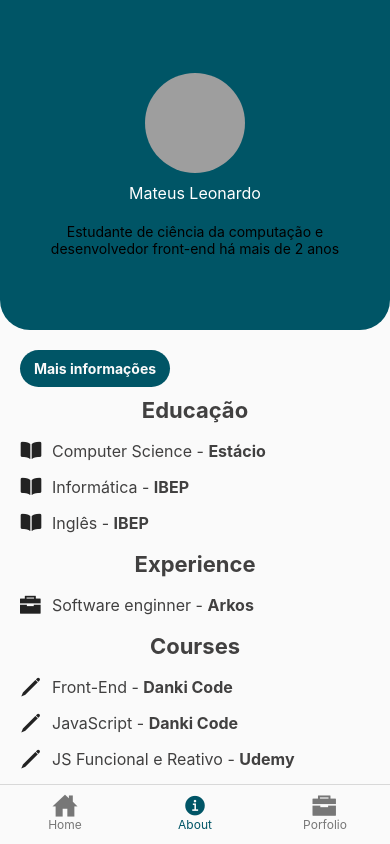
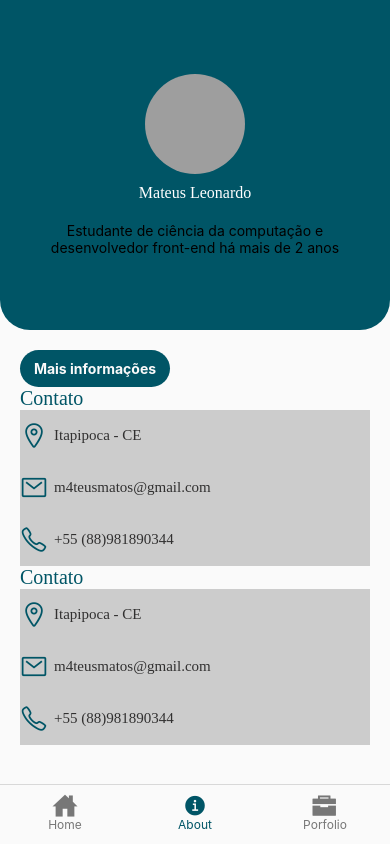
Before and after one commit to mateusmatosleonardo/portifolio-mobile, a React Native app: screen /About in a window 390 px wide. Built offline with nearby package versions, Linux system fonts and the light colour scheme; grey boxes are pictures that could not be loaded.

Commit message:
adding fonts

```diff
--- a/src/views/About/index.js
+++ b/src/views/About/index.js
@@ -33,6 +33,34 @@ const About = () => {
         <View style={styles.about}>
           <Text style={styles.btnMoreInfo}>Mais informações</Text>
           <ScrollView>
+            <Text style={styles.titleInformation}>Contato</Text>
+            <View style={styles.centerInformation}>
+              <Icon name="location-outline" size={28} color={'#056'} />
+              <Text style={styles.textInformation}>Itapipoca - CE</Text>
+            </View>
+            <View style={styles.centerInformation}>
+              <Icon name="mail-outline" size={28} color={'#056'} />
+              <Text style={styles.textInformation}>m4teusmatos@gmail.com</Text>
+            </View>
+            <View style={styles.centerInformation}>
+              <Icon name="ios-call-outline" size={28} color={'#056'} />
+              <Text style={styles.textInformation}>+55 (88)981890344</Text>
+            </View>
+            <Text style={styles.titleInformation}>Contato</Text>
+            <View style={styles.centerInformation}>
+              <Icon name="location-outline" size={28} color={'#056'} />
+              <Text style={styles.textInformation}>Itapipoca - CE</Text>
+            </View>
+            <View style={styles.centerInformation}>
+              <Icon name="mail-outline" size={28} color={'#056'} />
+              <Text style={styles.textInformation}>m4teusmatos@gmail.com</Text>
+            </View>
+            <View style={styles.centerInformation}>
+              <Icon name="ios-call-outline" size={28} color={'#056'} />
+              <Text style={styles.textInformation}>+55 (88)981890344</Text>
+            </View>
+          </ScrollView>
+          {/* <ScrollView>
             <View style={styles.viewTitle}>
               <Text style={styles.expText}>Educação</Text>
             </View>
@@ -98,7 +126,7 @@ const About = () => {
                 <Text style={styles.textEmp}>Udemy</Text>{' '}
               </Text>
             </View>
-          </ScrollView>
+          </ScrollView> */}
         </View>
       </View>
     </Skeleton>
@@ -123,6 +151,7 @@ const styles = StyleSheet.create({
     color: '#fff',
     fontSize: 16,
     marginTop: 10,
+    fontFamily: 'Montserrat-Bold',
   },
   textAbout: {
     textAlign: 'center',
@@ -192,6 +221,23 @@ const styles = StyleSheet.create({
   textEmp: {
     fontWeight: 'bold',
   },
+  centerInformation: {
+    flexDirection: 'row',
+    alignItems: 'center',
+    paddingVertical: 10,
+    backgroundColor: '#ccc',
+  },
+  titleInformation: {
+    fontSize: 20,
+    fontFamily: 'Poppins-Medium',
+    color: '#056',
+  },
+  textInformation: {
+    color: '#313030',
+    fontSize: 15,
+    fontFamily: 'Poppins-Medium',
+    marginLeft: 6,
+  },
 });
 
 export default About;
```
